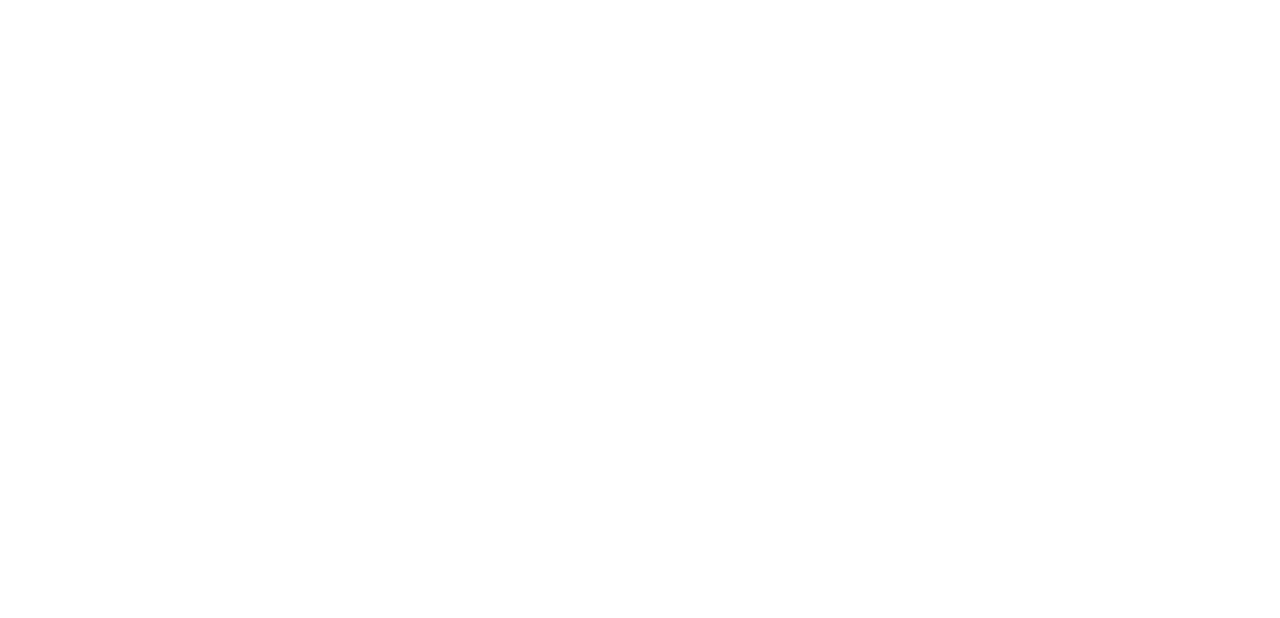
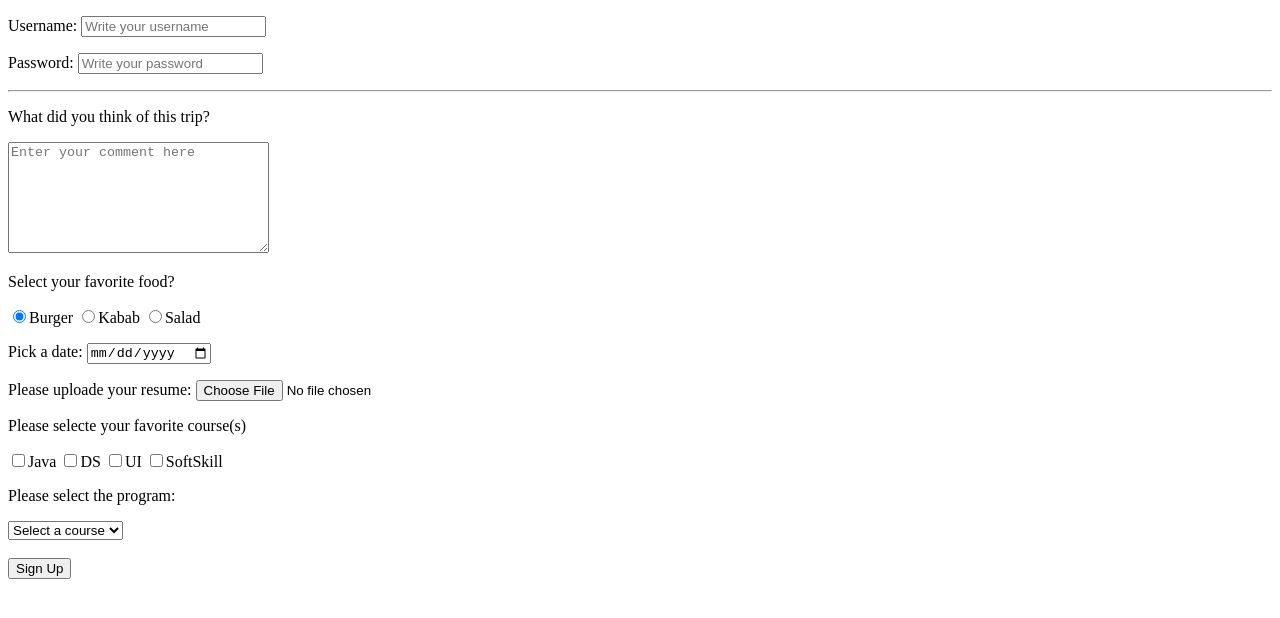
Before and after one commit to StasPavl/UI-Practice, a plain HTML site: page files/Registration_Form.html in a window 1280 px wide. Drawn offline with Linux system fonts and the light colour scheme.

Commit message:
Practice with different tags

```diff
--- a/files/Registration_Form.html
+++ b/files/Registration_Form.html
@@ -4,7 +4,71 @@
     <meta charset="UTF-8">
     <title>Registration Form</title>
 </head>
+
 <body>
 
+<form>
+    <p>
+        Username:
+        <input type="text" name="username" placeholder="Write your username">
+
+    </p>
+    <p>
+         Password:
+        <input type="password" name="password" placeholder="Write your password">
+    </p>
+    <hr>
+    <p>
+        What did you think of this trip?
+    </p>
+    <textarea name="" id="" cols="30" rows="7" placeholder="Enter your comment here"></textarea>
+    <p>
+        Select your favorite food?
+    </p>
+    <input type="radio" name="food" value="burger" checked >Burger
+    <input type="radio" name="food" value="kabab">Kabab
+    <input type="radio" name="food" value="salad">Salad
+    <br>
+    <p>
+        Pick a date:
+        <input type="date">
+    </p>
+    <p>
+        Please uploade your resume:
+        <input type="file">
+    </p>
+    <p>
+        Please selecte your favorite course(s)
+    </p>
+    <label for="J">
+        <input type="checkbox" name="course" value="java" id="J">Java
+    </label>
+    <label for="B">
+        <input type="checkbox" name="course" value="DS" id="B">DS
+    </label>
+    <label for="A">
+        <input type="checkbox" name="course" value="UI" id="A">UI
+    </label>
+    <label for="C">
+        <input type="checkbox" name="course" value="Softskill" id="C">SoftSkill
+    </label>
+
+    <p>
+        Please select the program:
+    </p>
+    <select name="program">
+        <option value="" disabled selected>Select a course</option>
+        <option value="JD">Java Developer</option>
+        <option value="SDET">Java SDET</option>
+        <option value="CS">Cyber Security </option>
+
+    </select>
+    <br>
+    <br>
+    <input type="submit" value="Sign Up">
+
+</form>
+
 </body>
+
 </html>
```
